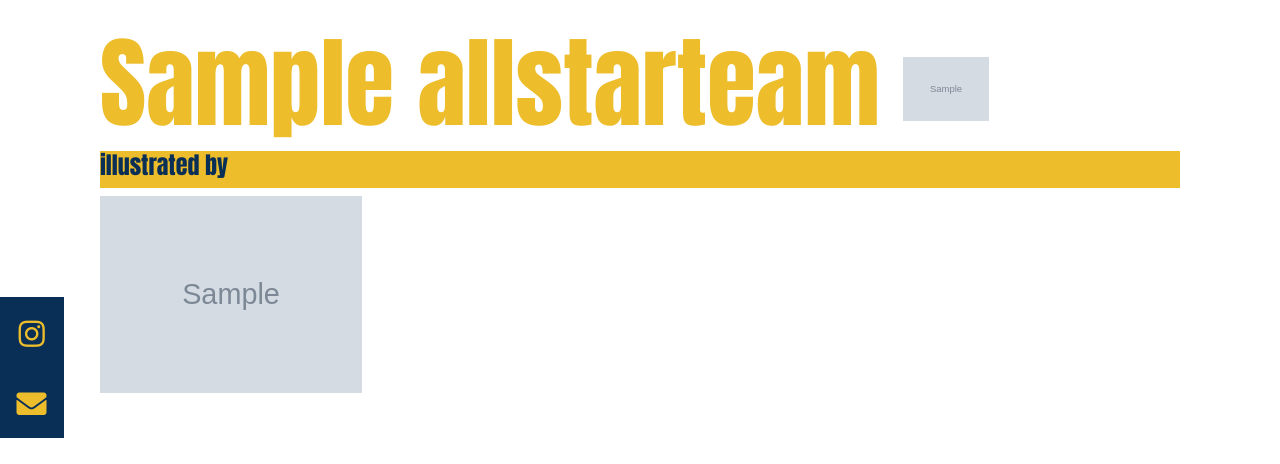
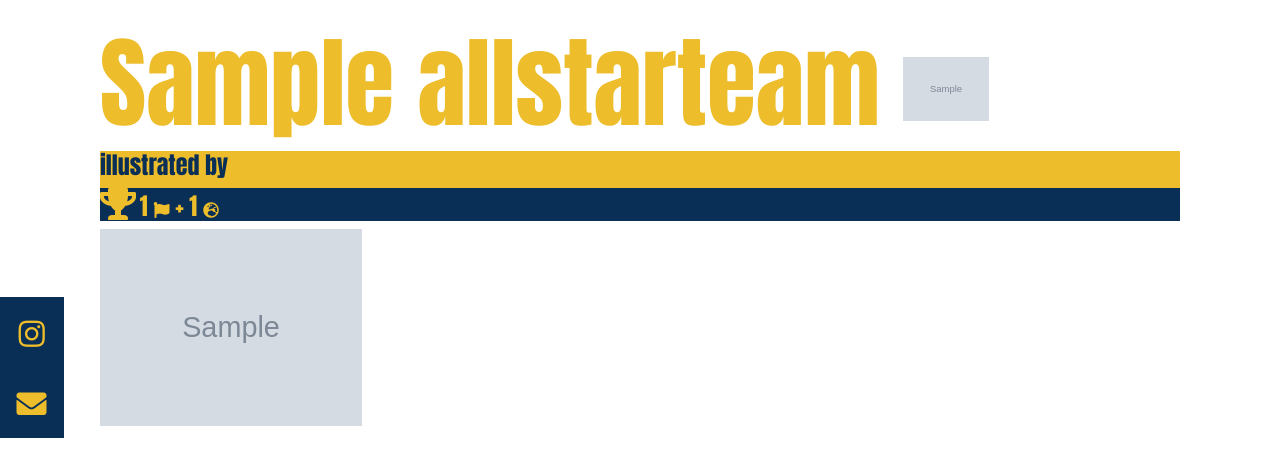
Before and after one commit to S73FF3N/acrosscalcio, a Django app: a page that uses allstar_teams/templates/allstar_team_detail.html in a window 1280 px wide. Shown: the part 103-567 px from the top of the page. Run offline with Django 3.2, Linux system fonts and the light colour scheme; tables that the repository leaves empty hold one stand-in row (values such as "Sample post"); grey boxes marked "Sample" are stand-in pictures; some libraries are stand-ins or nearby versions.

Commit message:
honors added to team detail

```diff
--- a/allstar_teams/static/css/custom.css
+++ b/allstar_teams/static/css/custom.css
@@ -25,7 +25,10 @@ h5 {
 }
 .logo-info {
   background: rgba(9, 47, 87, 1);
-  color: rgba(240, 105, 144, 1);
+  color: #edbd2b;
+}
+.logo-info h4 {
+    color: #edbd2b;
 }
 .text-left {
   text-align: left;
--- a/allstar_teams/templates/allstar_team_detail.html
+++ b/allstar_teams/templates/allstar_team_detail.html
@@ -39,30 +39,17 @@
                 {% endif %}
             </div>
         </div>
-        <!--{% if team.logo_by %}
         <div class="row no-gutters">
-            <div class="col-xl-2 col-lg-2 col-md-3 col-sm-6 col-5 logo-info text-left">
-                <h5>Logo design</h5>
-            </div>
-            <div class="col-xl-7 col-lg-7 col-md-5 col-sm-6 col-6 logo-info text-align-responsive">
-                <h5>{{ team.logo_by.name }}</h5>
-            </div>
-            <div class="col-xl-3 col-lg-3 col-md-4 col-sm-12 col-12 logo-info text-right">
-                {% if team.logo_by.instagram %}
-                    <a title="insta" target="_blank" href="{{ team.logo_by.instagram }}"><i class="fa fa-instagram fa-2x fa-fw" style="color:#f06990;"></i></a>
-                {% endif %}
-                {% if team.logo_by.twitter %}
-                    <a title="insta" target="_blank" href="{{ team.logo_by.twitter }}"><i class="fa fa-twitter fa-2x fa-fw" style="color:#f06990;"></i></a>
-                {% endif %}
-                {% if team.logo_by.webpage %}
-                    <a title="insta" target="_blank" href="{{ team.logo_by.webpage }}"><i class="fa fa-globe fa-2x fa-fw" style="color:#f06990;"></i></a>
-                {% endif %}
-                {% if team.logo_by.mail %}
-                    <a title="insta" target="_blank" href="mailto:{{ team.logo_by.mail }}"><i class="fa fa-envelope fa-2x fa-fw" style="color:#f06990;"></i></a>
-                {% endif %}
+            <div class="col-12 logo-info text-left">
+                <span>
+                    <i style="display:inline;" title="honors" class="fas fa-trophy fa-2x fa-fw"></i>
+                    <h4  title="national honors" style="display:inline;">{{ team.national_honors }}</h4>
+                    <i title="national honors" class="fas fa-flag fa-fw"></i>
+                    <h4  title="international honors" style="display:inline;">+ {{ team.international_honors }}</h4>
+                    <i title="international honors" class="fas fa-globe-europe fa-fw"></i>
+                </span>
             </div>
         </div>
-        {% endif %}-->
         <div class="row no-gutters">
             {% for player in team.players %}
                 <div class="col-xl-3 col-lg-3 col-md-4 col-sm-6 col-12 player-illustration">
```
Also changed, not shown: 3 other files.
